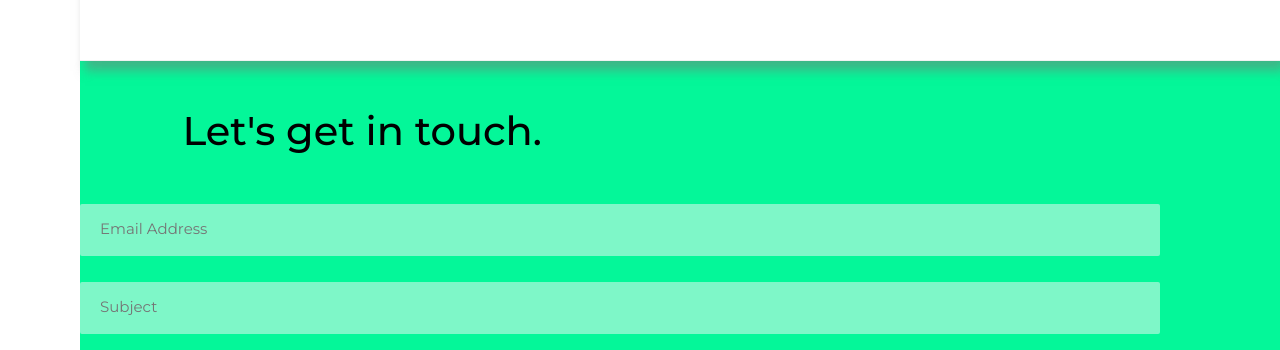
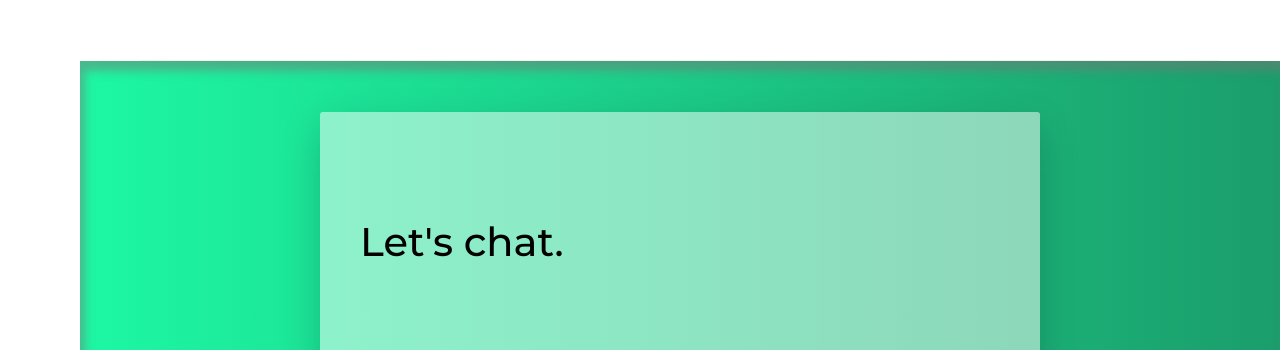
Before and after one commit to Cliffcoding/Portfolio, a React (Create React App) app: page / in a window 1280 px wide. Shown: the part 3746-4096 px from the top of the page. Built offline with nearby package versions, Linux system fonts and the light colour scheme.

Commit message:
few contact updates

```diff
--- a/src/App.js
+++ b/src/App.js
@@ -2,6 +2,7 @@ import React, {Component} from 'react';
 import Header from './components/header';
 import About from './components/about';
 import Contact from './components/contact';
+import Footer from './components/footer'
 import {WOW} from 'wowjs';
 
 import videoMp4 from './images/busy-people.mp4';
@@ -133,9 +134,9 @@ class App extends Component {
         <Contact
           handleEmail={this.handleEmail}
           />
-        <footer className="footer">
-          Footer Section
-        </footer>
+        <Footer
+
+        />
       </main>
 
     </div>);
--- a/src/components/contact.js
+++ b/src/components/contact.js
@@ -5,41 +5,40 @@ class Contact extends Component {
     super(props);
     this.updateFormState = this.updateFormState.bind(this);
     this.submitEmail = this.submitEmail.bind(this);
-    this.state ={
+    this.state = {
       email: '',
       subject: '',
       message: ''
     };
   }
-  updateFormState(event){
+  updateFormState(event) {
     this.setState({
       [event.target.name]: event.target.value
     })
     console.log(this.state);
   }
-  submitEmail(event){
+  submitEmail(event) {
     event.preventDefault();
     this.props.handleEmail(this.state);
   }
   render() {
     return (
       <section className="contact">
-        <div className="contact__heading heading--main">
-          Let's get in touch.
-          <span className="heading--dash"></span>
+        <div className="contact__form">
+          <div className="form__group">
+            <div className="form__heading heading--main">
+              Let's chat.
+            </div>
+            <form onSubmit={this.submitEmail} className="form" method="post">
+              <input name="email" onChange={this.updateFormState} value={this.state.email} type="email" className="form__input" id="email" placeholder="Email Address" required="required"/>
+              <label htmlFor="name" className="form__label">Email Address</label>
+              <input name="subject" onChange={this.updateFormState} value={this.state.subject} type="text" className="form__input" id="subject" placeholder="Subject" required="required"/>
+              <label htmlFor="subject" className="form__label">Subject</label>
+              <textarea name="message" onChange={this.updateFormState} value={this.state.message} id="" cols="30" rows="10" className="form__message form__input" required="required" placeholder="Send me a message"></textarea>
+              <button type="submit" className="form__button">Submit</button>
+            </form>
+          </div>
         </div>
-        <form onSubmit={this.submitEmail} className="contact__form" method="post">
-          <div className="form__group">
-            <input name="email" onChange={this.updateFormState} value={this.state.email} type="email" className="form__input" id="email" placeholder="Email Address" required="required"/>
-            <label htmlFor="name" className="form__label">Email Address</label>
-          </div>
-          <div className="form__group">
-            <input  name="subject" onChange={this.updateFormState} value={this.state.subject} type="text" className="form__input" id="subject" placeholder="Subject" required="required"/>
-            <label htmlFor="subject" className="form__label">Subject</label>
-          </div>
-          <textarea name="message" onChange={this.updateFormState} value={this.state.message} id="" cols="30" rows="10" className="form__message form__input"></textarea>
-          <button type="submit" className="form__button">Submit</button>
-        </form>
       </section>
     )
   }
--- /dev/null
+++ b/src/components/footer.js
@@ -0,0 +1,18 @@
+import React from 'react';
+import socialSvg from '../images/sprite.svg';
+
+
+const Footer = () => {
+  return(
+    <footer className="footer">
+      <p className=" footer__text">
+      2018 &copy;
+        Made by yours truly using <svg className="social__icon"><use xlinkHref={socialSvg + "#icon-brand2"}></use></svg> with
+        <svg className="social__icon"><use xlinkHref={socialSvg + "#icon-brand4"}></use></svg>
+        and styled using
+        <svg className="social__icon"><use xlinkHref={socialSvg + "#icon-brand5"}></use></svg>
+      </p>
+    </footer>
+  )
+}
+export default Footer;
--- a/src/css/style.css
+++ b/src/css/style.css
@@ -56,7 +56,6 @@ body {
   font-size: 4rem;
   font-weight: 500;
   padding: 4rem 0;
-  margin-left: 8vw;
   line-height: 1.5; }
 
 .heading--dash {
@@ -85,8 +84,24 @@ body {
 
 .contact {
   grid-column: full-start/full-end;
-  min-height: 60vh;
-  background-color: #04f799; }
+  min-height: 100vh;
+  background-image: linear-gradient(to right, rgba(4, 247, 153, 0.9), rgba(2, 147, 91, 0.9));
+  box-shadow: inset 0.5rem 1rem 1rem rgba(119, 119, 119, 0.5);
+  display: grid; }
+  .contact__form {
+    width: 60%;
+    justify-self: center;
+    align-self: center;
+    background-image: linear-gradient(rgba(255, 255, 255, 0.5), rgba(255, 255, 255, 0.5));
+    background-size: 100%;
+    border-radius: 3px;
+    box-shadow: 0 1.5rem 4rem rgba(0, 0, 0, 0.2); }
+
+.form__group {
+  padding: 6rem 4rem; }
+
+.form__heading {
+  padding-bottom: 8rem; }
 
 .form__input {
   font-size: 1.5rem;
@@ -94,10 +109,9 @@ body {
   color: inherit;
   padding: 1.5rem 2rem;
   border-radius: 2px;
-  background-color: rgba(247, 247, 247, 0.5);
   border: none;
   border-bottom: 3px solid transparent;
-  width: 90%;
+  width: 100%;
   display: block;
   transition: all 0.3s; }
   .form__input:focus {
@@ -122,10 +136,19 @@ body {
   visibility: hidden;
   transform: translateY(-4rem); }
 
+.form__button {
+  display: inline-block;
+  text-align: center !important; }
+
 .footer {
   grid-column: full-start/full-end;
   min-height: 20vh;
-  background-color: #222022; }
+  background-color: #222022;
+  color: #04f799;
+  font-size: 1.5rem;
+  display: grid;
+  justify-items: center;
+  align-content: center; }
 
 .header {
   backface-visibility: hidden;
@@ -150,25 +173,28 @@ body {
   margin-top: 8rem;
   grid-column: full-start/full-end;
   display: grid;
+  grid-template-columns: [full-start] minmax(6rem, 1fr) [center-start] repeat(8, [col-start] minmax(min-content, 14rem) [col-end]) [center-end] minmax(6rem, 1fr) [full-end];
   grid-row-gap: 4rem; }
+  .projects__box {
+    grid-column: full-start/full-end; }
 
 .resume {
   padding: 8rem 0;
   position: relative;
   z-index: 1000;
   border-bottom: 1px solid #f1f1f1;
-  box-shadow: 0.5rem 1rem 1rem rgba(119, 119, 119, 0.5);
-  grid-column: full-start/full-end;
+  grid-column: center-start/center-end;
   display: grid;
   grid-template-columns: [full-start] minmax(6rem, 1fr) [center-start] repeat(8, [col-start] minmax(min-content, 14rem) [col-end]) [center-end] minmax(6rem, 1fr) [full-end]; }
   .resume__heading {
-    grid-column: 1/-1; }
+    grid-column: 1/-1;
+    grid-column: full-start/full-end; }
   .resume__display {
     padding: 5rem 0;
     height: 100vh;
     width: 100%;
     z-index: 3000;
-    grid-column: center-start/ center-end; }
+    grid-column: full-start/ full-end; }
 
 .social__list {
   list-style: none;
@@ -176,14 +202,17 @@ body {
 
 .social__item {
   list-style: none;
-  padding: .5rem 0; }
+  padding: 0.5rem 0; }
 
 .social__icon {
   width: 2rem;
   height: 2rem;
-  transition: all .2s; }
+  transition: all 0.2s; }
   .social__icon:hover {
-    transform: translateY(-0.5rem); }
+    z-index: 5000;
+    transform: translateY(-0.5rem);
+    -webkit-filter: drop-shadow(0 1rem 2rem rgba(0, 0, 0, 0.5));
+    filter: drop-shadow(0 1rem 2rem rgba(0, 0, 0, 0.5)); }
 
 .container {
   display: grid; }
@@ -217,6 +246,8 @@ body {
   cursor: pointer;
   width: calc(100vw - 8rem);
   transition: border-bottom 0 cubic-bezier(0.68, 0, 0.35, 1); }
+  .project__heading {
+    grid-column: center-start/center-end; }
   .project--1 {
     background: linear-gradient(rgba(34, 32, 34, 0.8), rgba(34, 32, 34, 0.8)), url("../images/macro-man.jpg") no-repeat center;
     width: 100%;
--- a/src/sass/abstracts/_variables.scss
+++ b/src/sass/abstracts/_variables.scss
@@ -3,6 +3,9 @@ $color-primary: rgba(4, 247, 153, 1);
 $color-secondary: rgba(76, 73, 71, 1);
 
 $color-terinary: rgba(34, 32, 34, 1);
+
+$color-black: #000;
+$color-white:#fff;
 
 $color1: rgba(239, 237, 239, 1);
 $color2: rgba(206, 204, 206, 1);
--- a/src/sass/base/_typography.scss
+++ b/src/sass/base/_typography.scss
@@ -21,7 +21,7 @@ body {
     color: var(--color-grey-light-2);
     font-size: 15rem;
   }
-  &__secondary{
+  &__secondary {
     padding-top: 2rem;
     font-family: 'Montserrat', sans-serif;
     font-weight: 400;
@@ -33,7 +33,6 @@ body {
     font-size: 4rem;
     font-weight: 500;
     padding: 4rem 0;
-    margin-left: 8vw;
     line-height: 1.5;
   }
   &--dash {
--- a/src/sass/layout/_contact.scss
+++ b/src/sass/layout/_contact.scss
@@ -1,20 +1,39 @@
 .contact {
   grid-column: full-start/full-end;
-  min-height: 60vh;
-  background-color: $color-primary;
+  min-height: 100vh;
+  // width: $width-project;
+  background-image: linear-gradient(to right, rgba($color-primary, .9), rgba(darken($color-primary, 20%), .9));
+  box-shadow: inset 0.5rem 1rem 1rem rgba($color-grey-dark,.5);
+  display: grid;
+  &__form {
+    // padding: 5rem;
+    width: 60%;
+    justify-self: center;
+    align-self: center;
+    background-image: linear-gradient(rgba($color-white, .5), rgba($color-white, .5));
+    background-size: 100%;
+    border-radius: 3px;
+    box-shadow: 0 1.5rem 4rem rgba($color-black, .2);
+  }
 }
 
 .form {
+  &__group {
+    padding: 6rem 4rem;
+  }
+  &__heading{
+    padding-bottom: 8rem;
+  }
   &__input {
     font-size: 1.5rem;
     font-family: inherit;
     color: inherit;
     padding: 1.5rem 2rem;
     border-radius: 2px;
-    background-color: rgba($color-grey-light-1, .5);
+    // background-color: rgba($color-grey-light-1, 1);
     border: none;
     border-bottom: 3px solid transparent;
-    width: 90%;
+    width: 100%;
     display: block;
     transition: all 0.3s;
 
@@ -47,4 +66,8 @@
     visibility: hidden;
     transform: translateY(-4rem);
   }
+  &__button {
+    display: inline-block;
+    text-align: center !important;
+  }
 }
--- a/src/sass/layout/_projects.scss
+++ b/src/sass/layout/_projects.scss
@@ -3,5 +3,10 @@
   grid-column: full-start/full-end;
   // min-height: 100vh;
   display: grid;
+  grid-template-columns: [full-start] minmax(6rem, 1fr) [center-start] repeat(8, [col-start] minmax(min-content, 14rem) [col-end]) [center-end] minmax(6rem, 1fr) [full-end];
   grid-row-gap: 4rem;
+  &__box {
+    grid-column: full-start/full-end;
+
+  }
 }
--- a/src/sass/layout/_resume.scss
+++ b/src/sass/layout/_resume.scss
@@ -3,18 +3,18 @@
   position: relative;
   z-index: 1000;
   border-bottom: 1px solid #f1f1f1;
-  box-shadow: 0.5rem 1rem 1rem rgba($color-grey-dark,.5);
-  grid-column: full-start/full-end;
+  grid-column: center-start/center-end;
   display: grid;
   grid-template-columns: [full-start] minmax(6rem, 1fr) [center-start] repeat(8, [col-start] minmax(min-content, 14rem) [col-end]) [center-end] minmax(6rem, 1fr) [full-end];
   &__heading{
     grid-column: 1/-1;
+    grid-column: full-start/full-end;
   }
   &__display {
     padding: 5rem 0;
     height: 100vh;
     width: 100%;
     z-index: 3000;
-    grid-column: center-start/ center-end;
+    grid-column: full-start/ full-end;
   }
 }
--- a/src/sass/sass_components/_project.scss
+++ b/src/sass/sass_components/_project.scss
@@ -11,7 +11,7 @@
   width: $width-project;
   transition: border-bottom 0 cubic-bezier(0.68, 0, 0.35, 1);
   &__heading {
-
+    grid-column: center-start/center-end;
   }
   &--1 {
     background: linear-gradient(rgba($color-terinary, 0.8), rgba($color-terinary, 0.8)), url("../images/macro-man.jpg") no-repeat center;
```
Also changed, not shown: src/sass/layout/_footer.scss (+8 -0 lines), src/sass/layout/_social.scss (+13 -8 lines).
